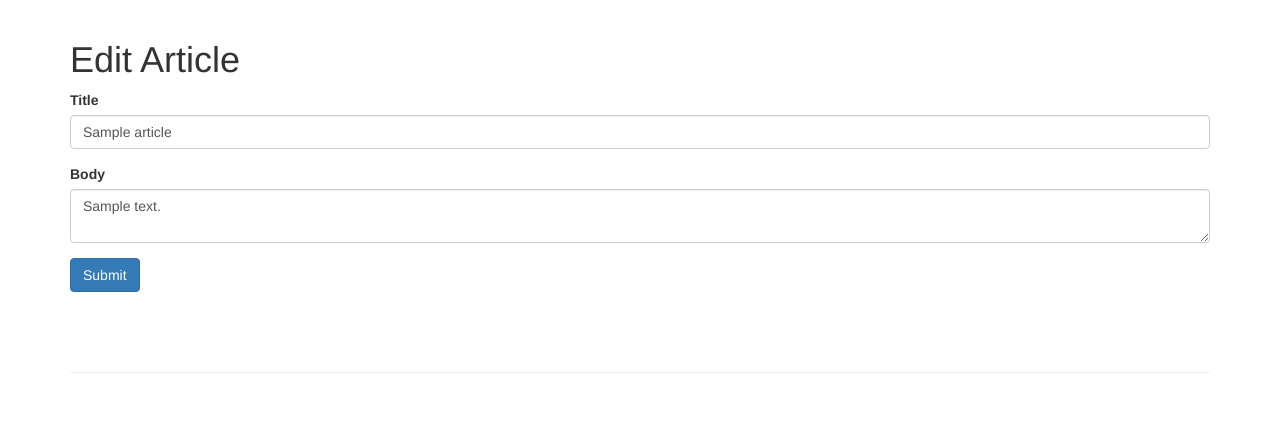
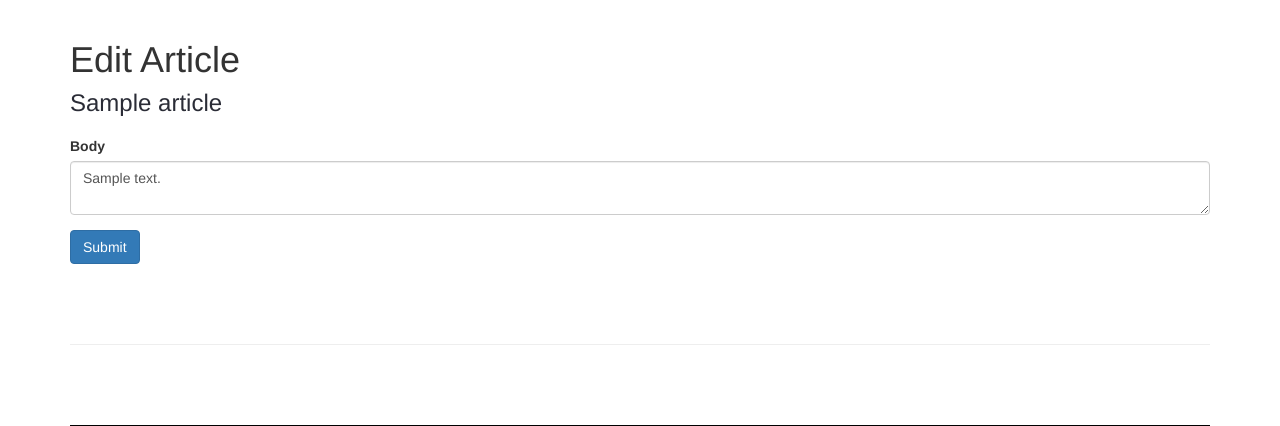
Before and after one commit to EmaBachi/shart, a Flask app: page /edit_article/1 in a window 1280 px wide. Shown: the part 51-477 px from the top of the page. Run offline with Flask 2, Linux system fonts and the light colour scheme; a database or web service that is not in the repository returns one stand-in record (values such as "Sample title"); some libraries are stand-ins or nearby versions.

Commit message:
Bugs fixed in editing articles and contests

```diff
--- a/app.py
+++ b/app.py
@@ -166,8 +166,8 @@ def add_article():
 def edit_article(title):
     form = ArticleForm(request.form)
 
-    if request.method == 'POST' and form.validate():
-        title = request.form['title']
+    if request.method == 'POST':
+
         body = request.form['body']
         author = session['username']
 
@@ -181,10 +181,9 @@ def edit_article(title):
     else:
         article = ArticleService.find_by_title(title)
 
-        form.title.data = article.title
         form.body.data = article.body
 
-        return render_template('edit_article.html', form=form)
+        return render_template('edit_article.html', form=form, article=article)
 
 
 # Route for deleting an article
@@ -290,8 +289,6 @@ def edit_contest(title):
 
     if request.method == 'POST':
 
-        print("SONO ENTRATO DENTRO EDIT POST")
-        title = request.form['title']
         body = request.form['body']
         author = session['username']
 
@@ -306,10 +303,9 @@ def edit_contest(title):
         contest = ContestService.find_by_title(title)
 
         # Filling form fields with data from db
-        form.title.data = contest.title
         form.body.data = contest.body
 
-        return render_template('edit_contest.html', form=form)
+        return render_template('edit_contest.html', form=form, contest=contest)
 
 
 # Route for deleting a contest
--- a/templates/edit_article.html
+++ b/templates/edit_article.html
@@ -4,9 +4,10 @@
     <h1>Edit Article</h1>
     {% from "includes/_formhelpers.html" import render_field %}
     <form method="POST" action="">
-        <div class="form-group">
-            {{ render_field(form.title, class="form-control") }}
-        </div>
+        <h3>
+            {{ article.title }}
+        </h3>
+        <br>
         <div class="form-group">
             {{ render_field(form.body, class="form-control", id="editor")}}
         </div>
--- a/templates/home.html
+++ b/templates/home.html
@@ -13,7 +13,7 @@
 									<p>Spreading art worldwide</p> <a href="complete_works" class="btn btn-default">View Our Work</a> <a href="about" class="btn btn-warning">Learn About Us</a> </div>
 							</div>
 							<video class="slider-video" width="100%" preload="auto" loop="" autoplay="" style="visibility: visible; width: 100%;" poster="">
-								<source src="https://dl.dropboxusercontent.com/s/931244iox7i0fpk/working-with-espresso.mp4" type="video/mp4">
+								<source src="{{url_for('static', filename='videos/carousel.mp4')}}" type="video/mp4">
 							</video>
 						</div>
 					</div>
```
Also changed, not shown: templates/edit_contest.html (+4 -3 lines), 6 other files.
